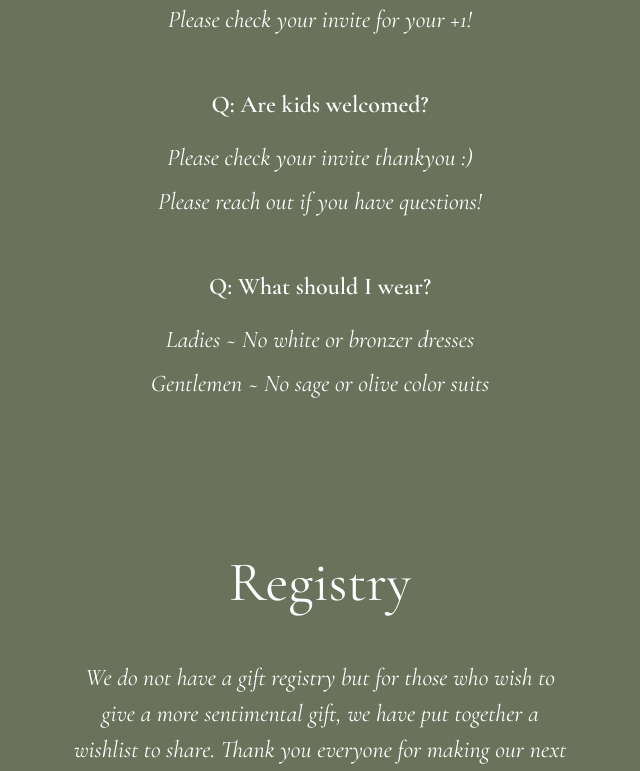
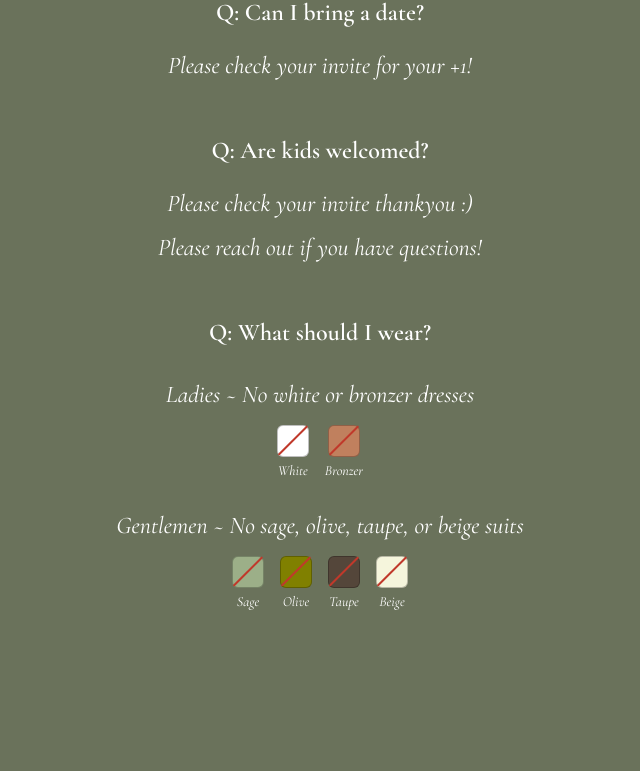
Before and after one commit to WTL04/andy-vy-wedding, a React (Vite) app in the folder app/: page / in a window 1280 px wide. Shown: the part 3073-3844 px from the top of the page, without its empty margins (320-960 px from the left). Built offline with nearby package versions, Linux system fonts and the light colour scheme; no server answers; a web font is replaced by a local one.

Commit message:
added: new colors to QandA, and color square visuals

```diff
--- a/app/src/components/QandA.css
+++ b/app/src/components/QandA.css
@@ -39,6 +39,55 @@
   margin-top: 8px;
 }
 
+.qa-groups {
+  margin-top: 12px;
+  display: flex;
+  flex-direction: column;
+  gap: 20px;
+}
+
+.qa-swatches {
+  display: flex;
+  gap: 16px;
+  justify-content: center;
+  flex-wrap: wrap;
+  margin-top: 12px;
+}
+
+.qa-swatch {
+  display: flex;
+  flex-direction: column;
+  align-items: center;
+  gap: 6px;
+}
+
+.qa-dot {
+  width: 32px;
+  height: 32px;
+  border-radius: 6px;
+  border: 1px solid rgba(0, 0, 0, 0.25);
+  position: relative;
+  display: inline-block;
+}
+
+.qa-dot::after {
+  content: '';
+  position: absolute;
+  left: 50%;
+  top: -18%;
+  width: 2px;
+  height: 136%;
+  background: #c0392b;
+  transform: translateX(-50%) rotate(45deg);
+  border-radius: 2px;
+}
+
+.qa-color-name {
+  font-size: 14px;
+  font-style: italic;
+  line-height: 1.2;
+}
+
 @media (max-width: 480px) {
   .qa-question {
     font-size: 20px;
--- a/app/src/components/QandA.tsx
+++ b/app/src/components/QandA.tsx
@@ -22,10 +22,27 @@ const faqs = [
   },
   {
     question: 'What should I wear?',
-    answerBefore: 'Ladies ~ No white or bronzer dresses',
+    answerBefore: '',
     highlight: '',
     answerAfter: '',
-    subtext: 'Gentlemen ~ No sage or olive color suits'
+    groups: [
+      {
+        label: 'Ladies ~ No white or bronzer dresses',
+        colors: [
+          { name: 'White', hex: '#FFFFFF' },
+          { name: 'Bronzer', hex: '#C0805E' },
+        ],
+      },
+      {
+        label: 'Gentlemen ~ No sage, olive, taupe, or beige suits',
+        colors: [
+          { name: 'Sage', hex: '#9CAF88' },
+          { name: 'Olive', hex: '#808000' },
+          { name: 'Taupe', hex: '#54463A' },
+          { name: 'Beige', hex: '#F5F5DC' },
+        ],
+      },
+    ],
   },
 ]
 
@@ -36,12 +53,36 @@ export default function QandA() {
       {faqs.map((faq, i) => (
         <div key={i} className="qa-pair">
           <p className="qa-question">Q: {faq.question}</p>
-          <p className="qa-answer">
-            {faq.answerBefore}
-            {faq.highlight && <span className="qa-highlight">{faq.highlight}</span>}
-            {faq.answerAfter}
-          </p>
+          {(faq.answerBefore || faq.answerAfter) && (
+            <p className="qa-answer">
+              {faq.answerBefore}
+              {faq.highlight && <span className="qa-highlight">{faq.highlight}</span>}
+              {faq.answerAfter}
+            </p>
+          )}
           {faq.subtext && <p className="qa-subtext">{faq.subtext}</p>}
+          {faq.groups && (
+            <div className="qa-groups">
+              {faq.groups.map((group) => (
+                <div key={group.label} className="qa-group">
+                  <p className="qa-subtext">{group.label}</p>
+                  <div className="qa-swatches">
+                    {group.colors.map((c) => (
+                      <span key={c.name} className="qa-swatch" title={c.name}>
+                        <span
+                          className="qa-dot"
+                          style={{ backgroundColor: c.hex }}
+                          aria-label={`${c.name} banned`}
+                          role="img"
+                        />
+                        <span className="qa-color-name">{c.name}</span>
+                      </span>
+                    ))}
+                  </div>
+                </div>
+              ))}
+            </div>
+          )}
         </div>
       ))}
     </div>
--- a/app/src/components/Schedule.css
+++ b/app/src/components/Schedule.css
@@ -4,8 +4,18 @@
   margin-top: 80px;
 }
 
+.schedule-date,
+.schedule-reminder {
+  font-size: 24px;
+  margin: 0;
+}
+
+.schedule-reminder {
+  font-weight: 700;
+  margin-bottom: 8px;
+}
+
 .schedule-date {
-  font-size: 24px;
   margin-bottom: 48px;
 }
 
@@ -69,7 +79,8 @@
     font-size: 6vh;
   }
 
-  .schedule-date {
+  .schedule-date,
+  .schedule-reminder {
     font-size: 20px;
   }
 
@@ -88,7 +99,8 @@
     font-size: 5vh;
   }
 
-  .schedule-date {
+  .schedule-date,
+  .schedule-reminder {
     font-size: 18px;
   }
 
@@ -130,7 +142,8 @@
     max-width: 100%;
   }
 
-  .schedule-date {
+  .schedule-date,
+  .schedule-reminder {
     font-size: 20px;
   }
 
--- a/app/src/components/Schedule.tsx
+++ b/app/src/components/Schedule.tsx
@@ -4,6 +4,7 @@ export default function Schedule() {
   return (
     <div className="schedule">
       <h1>Schedule</h1>
+      <p className="schedule-reminder">Reminder: please arrive 15 minutes early</p>
       <p className="schedule-date">Saturday, February 27, 2027</p>
 
       <div className="schedule-event">
```
